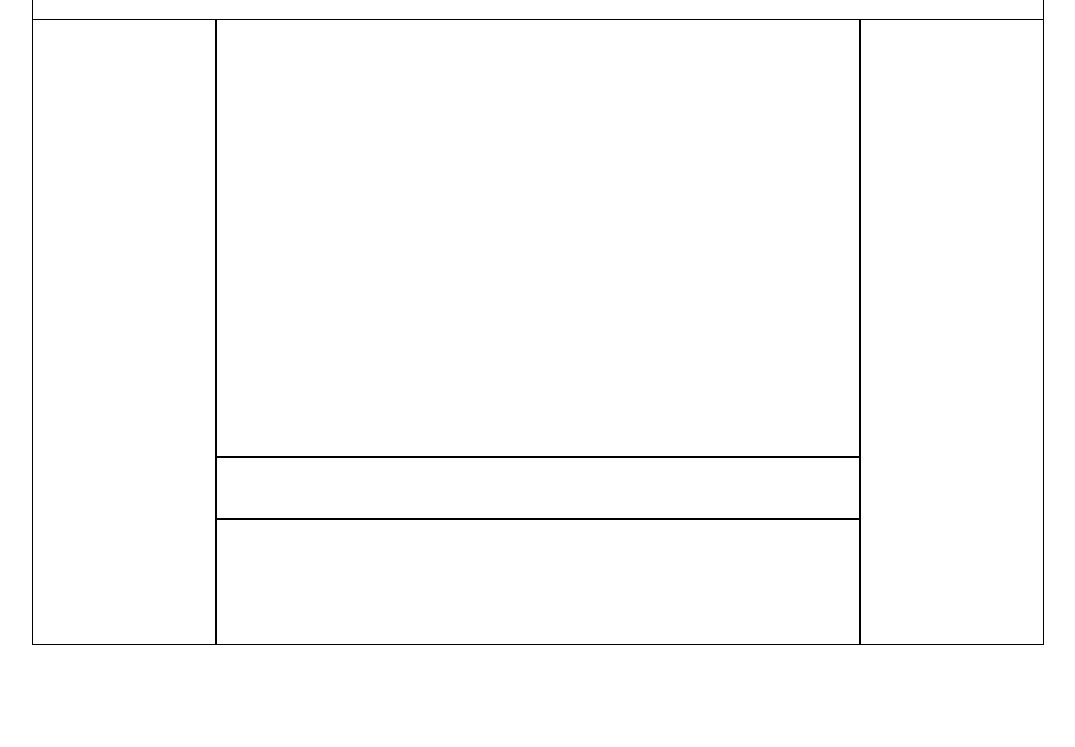
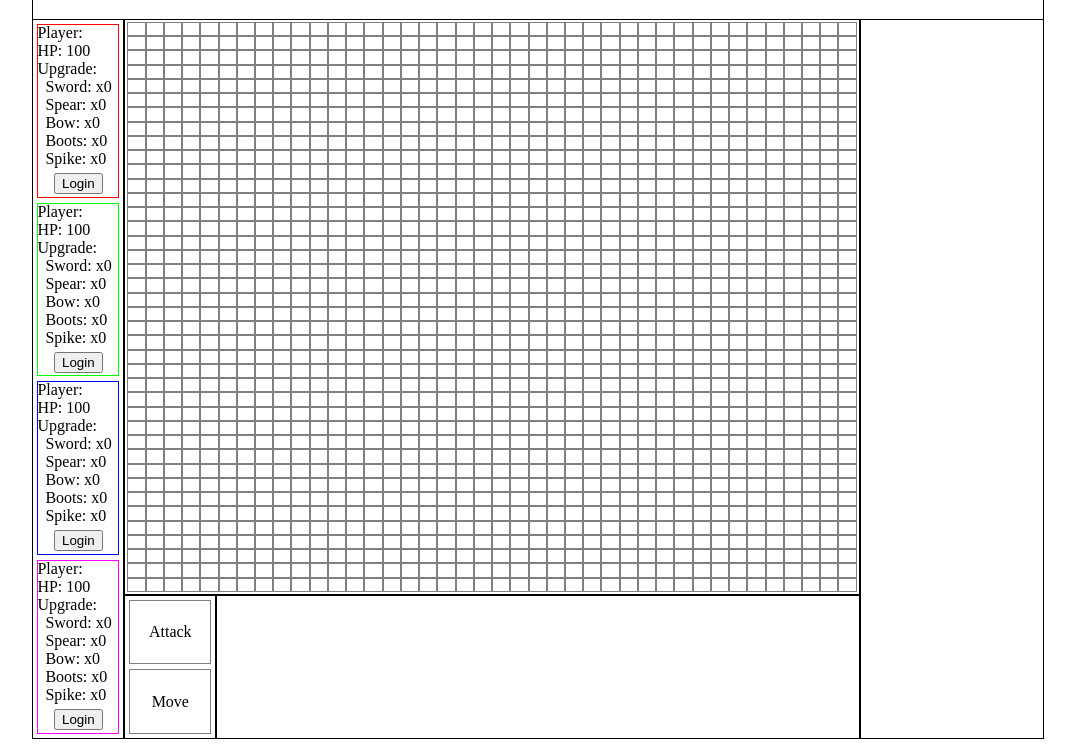
Before and after one commit to chrisli-03/MultiplayerMinesweeper, a website: page index.html in a window 1280 px wide. Shown: the part 69-816 px from the top of the page, without its empty margins (102-1177 px from the left). Drawn offline with Linux system fonts and the light colour scheme.

Commit message:
Finished basic setup for frontend

```diff
--- a/StyleSheets/scss/modules/_action.scss
+++ b/StyleSheets/scss/modules/_action.scss
@@ -1,6 +1,14 @@
 .action {
-  grid-column-start: 3;
-  grid-column-end: 10;
-  grid-row-start: 9;
-  grid-row-end: 10;
+  box-shadow: 0px 0px 0px 1px black inset;
+
+  grid-column-start: 2;
+  grid-column-end: 3;
+  grid-row-start: 10;
+  grid-row-end: 12;
+
+  display: grid;
+  grid-template-rows: repeat(2, 1fr);
+  grid-gap: 5px 5px;
+
+  padding: 5px;
 }
--- a/StyleSheets/scss/modules/_board.scss
+++ b/StyleSheets/scss/modules/_board.scss
@@ -1,6 +1,14 @@
 .board {
-  grid-column-start: 3;
+  box-shadow: 0px 0px 0px 1px black inset;
+
+  grid-column-start: 2;
   grid-column-end: 10;
   grid-row-start: 2;
-  grid-row-end: 9;
+  grid-row-end: 10;
+
+  display: grid;
+  grid-template-columns: repeat(40, 1fr);
+  grid-template-rows: repeat(40, 1fr);
+
+  padding: 3px;
 }
--- a/StyleSheets/scss/modules/_inventory.scss
+++ b/StyleSheets/scss/modules/_inventory.scss
@@ -1,4 +1,6 @@
 .inventory {
+  box-shadow: 0px 0px 0px 1px black inset;
+
   grid-column-start: 3;
   grid-column-end: 10;
   grid-row-start: 10;
--- a/StyleSheets/scss/modules/_log.scss
+++ b/StyleSheets/scss/modules/_log.scss
@@ -1,4 +1,6 @@
 .log {
+  box-shadow: 0px 0px 0px 1px black inset;
+
   grid-column-start: 10;
   grid-column-end: 12;
   grid-row-start: 2;
--- a/StyleSheets/scss/modules/_status.scss
+++ b/StyleSheets/scss/modules/_status.scss
@@ -1,6 +1,14 @@
 .status {
+  box-shadow: 0px 0px 0px 1px black inset;
+
   grid-column-start: 1;
-  grid-column-end: 3;
+  grid-column-end: 2;
   grid-row-start: 2;
   grid-row-end: 12;
+
+  display: grid;
+  grid-template-rows: repeat(4, 1fr);
+  grid-gap: 5px 5px;
+
+  padding: 5px;
 }
--- a/StyleSheets/scss/modules/_wrapper.scss
+++ b/StyleSheets/scss/modules/_wrapper.scss
@@ -1,6 +1,10 @@
 .wrapper {
+  box-shadow: 0px 0px 0px 1px black inset;
+
   width: 80%;
+  min-width: 1000px;
   height: 90%;
+  min-height: 800px;
   margin: auto;
   position: relative;
 
--- a/StyleSheets/scss/style.scss
+++ b/StyleSheets/scss/style.scss
@@ -6,8 +6,6 @@
 @import "modules/status";
 
 div {
-  box-shadow: 0px 0px 0px 1px black inset;
-
   user-select: none;
   -moz-user-select: none;
   -khtml-user-select: none;
--- a/index.html
+++ b/index.html
@@ -13,4 +13,5 @@
       <div class="inventory"></div>
     </div>
   </body>
+  <script src="static/setup.js"></script>
 </html>
--- a/static/game.js
+++ b/static/game.js
@@ -1,3 +1,26 @@
+var socket = io();
+var userId = "";
+socket.emit('init', {message: 'New socket request'});
+
+function login(id) {
+  if (userId != "") {
+    socket.emit('logout', {playerId: userId});
+    document.getElementById("loggedin").innerHTML = "logged out";
+    userId = "";
+  }
+  socket.emit('login', {playerId: id}, function(rs) {
+    if (rs) {
+      document.getElementById("loggedin").innerHTML = "logged in as " + id;
+      userId = id;
+      if (mInterval == null) { connect(); }
+    } else {
+      document.getElementById("loggedin").innerHTML = "login failed";
+    }
+  });
+}
+
+
+
 var mInterval = null;
 var canvas = document.getElementById('canvas');
 canvas.width = 800;
--- a/static/login.js
+++ /dev/null
@@ -1,20 +0,0 @@
-var socket = io();
-var userId = "";
-socket.emit('init', {message: 'New socket request'});
-
-function login(id) {
-  if (userId != "") {
-    socket.emit('logout', {playerId: userId});
-    document.getElementById("loggedin").innerHTML = "logged out";
-    userId = "";
-  }
-  socket.emit('login', {playerId: id}, function(rs) {
-    if (rs) {
-      document.getElementById("loggedin").innerHTML = "logged in as " + id;
-      userId = id;
-      if (mInterval == null) { connect(); }
-    } else {
-      document.getElementById("loggedin").innerHTML = "login failed";
-    }
-  });
-}
--- /dev/null
+++ b/static/setup.js
@@ -0,0 +1,78 @@
+var board = document.getElementsByClassName("board")[0];
+var actionHUD = document.getElementsByClassName("action")[0];
+var inventory = document.getElementsByClassName("inventory")[0];
+var playerHUD = document.getElementsByClassName("status")[0];
+
+function clearSelection() {
+  for (var i = 0; i < cells.length; i++) {
+    for (var j = 0; j < cells[i].length; j++) {
+      cells[i][j].style.backgroundColor = "white";
+    }
+  }
+
+  for (var i = 0; i < actions.length; i++) {
+    actions[i].style.backgroundColor = "white";
+  }
+}
+
+var cells = []; // cell[i][j] = ith row, jth column
+for (var i = 1; i <= 40; i++) {
+  var row = [];
+  for (var j = 1; j <= 40; j++) {
+    var cell = document.createElement("DIV");
+    cell.setAttribute("style", "box-shadow: 0px 0px 0px 1px grey inset;"
+                                + "grid-column-start: " + j + ";"
+                                + "grid-column-end: " + (j+1) + ";"
+                                + "grid-row-start: " + i + ";"
+                                + "grid-row-end: " + (i+1) + ";");
+
+
+    cell.className = "" + i + " " + j;
+    cell.addEventListener("click", function() { clearSelection(); this.style.backgroundColor = "red"; });
+    row.push(cell);
+    board.appendChild(cell);
+  }
+  cells.push(row);
+}
+
+var players = [];
+var playerColors = ["#FF0000", "#00FF00", "#0000FF", "#FF00FF"];
+for (var i = 1; i <= 4; i++) {
+  var player = document.createElement("DIV");
+  player.setAttribute("style", "box-shadow: 0px 0px 0px 1px " + playerColors[i-1] + " inset;"
+                              + "grid-row-start: " + i + ";"
+                              + "grid-row-end: " + (i+1) + ";");
+  player.innerHTML = "Player: " + "</br>"
+                      + "HP: 100" + "</br>"
+                      + "Upgrade: " + "</br>"
+                      + "&nbsp&nbspSword: x0" + "</br>"
+                      + "&nbsp&nbspSpear: x0" + "</br>"
+                      + "&nbsp&nbspBow: x0" + "</br>"
+                      + "&nbsp&nbspBoots: x0" + "</br>"
+                      + "&nbsp&nbspSpike: x0" + "</br>";
+  var loginBtn = document.createElement("BUTTON");
+  var btnHolder = document.createElement("DIV");
+  btnHolder.setAttribute("style", "text-align: center; padding-top: 5px");
+  loginBtn.innerHTML = "Login";
+  btnHolder.appendChild(loginBtn);
+  player.appendChild(btnHolder);
+
+  players.push(player);
+  playerHUD.appendChild(player);
+}
+
+var actions = [];
+var texts = ["Attack", "Move"];
+for (var i = 1; i <= 2; i++) {
+  var action = document.createElement("DIV");
+  action.setAttribute("style", "box-shadow: 0px 0px 0px 1px grey inset;"
+                              + "grid-row-start: " + i + ";"
+                              + "grid-row-end: " + (i+1) + ";"
+                              + "display: flex;align-items:center;justify-content:center;");
+  var text = document.createElement("P");
+  text.innerHTML = texts[i-1];
+  action.appendChild(text);
+  action.addEventListener("click", function(){ clearSelection(); this.style.backgroundColor = "red"; });
+  actions.push(action);
+  actionHUD.appendChild(action);
+}
```
Also changed, not shown: StyleSheets/css/style.css, StyleSheets/scss/modules/css/style.css (added).
